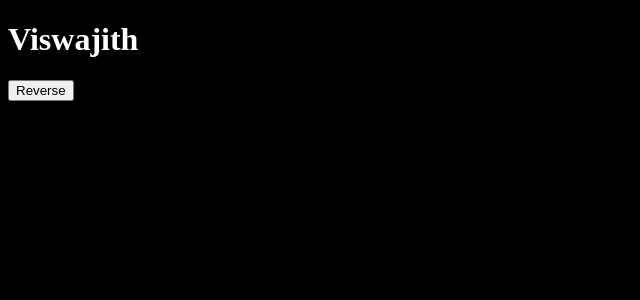
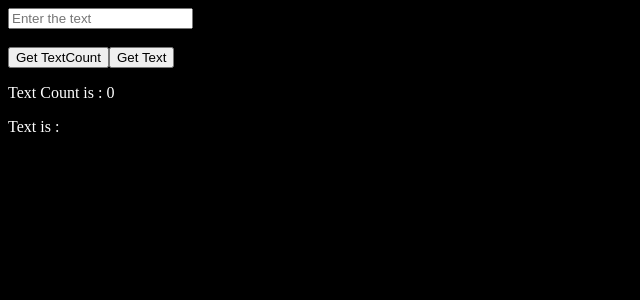
Before and after one commit to Viswajith2003/React-workout, a React (Vite) app: page / in a window 1280 px wide. Shown: the top 300 px of the page, without its empty margins (0-640 px from the left). Built offline with nearby package versions, Linux system fonts and the light colour scheme.

Commit message:
set textcount

```diff
--- a/src/App.jsx
+++ b/src/App.jsx
@@ -6,6 +6,7 @@ import ShowHideText from "./useStateWorkout/ShowHideText";
 import UpperLowerToggle from "./useStateWorkout/upperLowerToggle";
 import ChangeBgColor from "./useStateWorkout/changeBgColor";
 import RevText from "./useStateWorkout/revText";
+import TextCount from "./useStateWorkout/textCount";
 
 export default function App() {
 
@@ -17,7 +18,8 @@ export default function App() {
       {/* <ShowHideText/> */}
       {/* <UpperLowerToggle/> */}
       {/* <ChangeBgColor/> */}
-      <RevText/>
+      {/* <RevText/> */}
+      <TextCount/>
     </div>
   );
 }
--- a/src/useStateWorkout/textCount.jsx
+++ b/src/useStateWorkout/textCount.jsx
@@ -1,11 +1,37 @@
-// Count Characters — Display character count dynamically as text changes.
+// Count Characters — Display character count and Currenttext dynamically as text changes.
 
-import React from 'react'
+import React, { useState } from "react";
 
 export default function TextCount() {
+  const [count, setCount] = useState(0);
+  const [text, setText] = useState("");
+  const [currentText, setCurrentText] = useState("");
+
+  const handleChange = (e) => {
+    setText(e.target.value);
+  };
+
+  const handleCount = () => {
+    setCount(text.length);
+  };
+  const handleText = () => {
+    setCurrentText(text);
+  };
+
   return (
     <div>
-        <h1>hello</h1>
+      <input
+        type="text"
+        placeholder="Enter the text"
+        onChange={handleChange}
+        value={text}
+      />
+      <br />
+      <br />
+      <button onClick={handleCount}>Get TextCount</button>
+      <button onClick={handleText}>Get Text</button>
+      <p>Text Count is : {count}</p>
+      <p>Text is : {currentText}</p>
     </div>
-  )
+  );
 }
```
